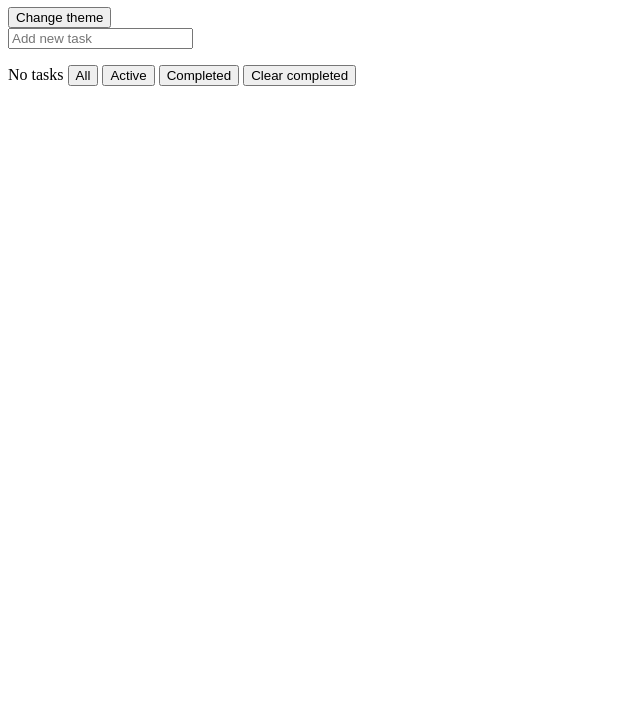
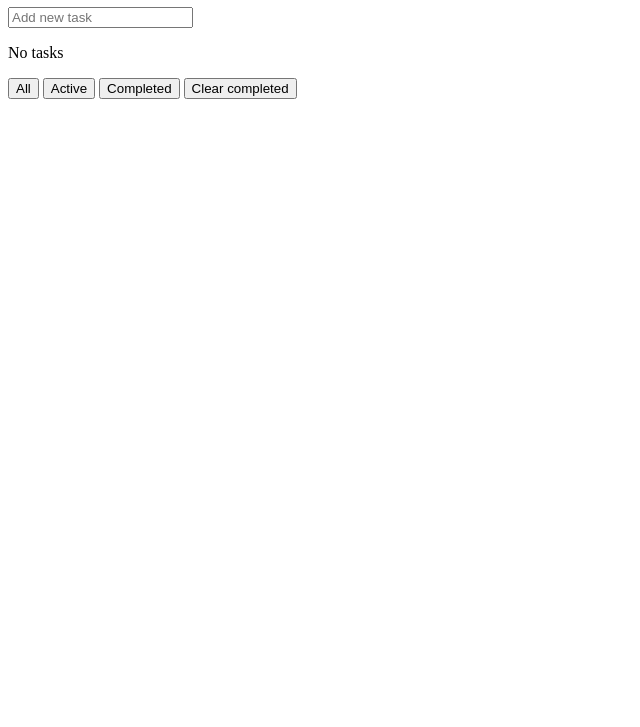
Before and after one commit to danielveg4/todo, a plain HTML site: page index.html in a window 1280 px wide. Shown: the part 73-800 px from the top of the page, without its empty margins (0-640 px from the left). Drawn offline with Linux system fonts and the light colour scheme.

Commit message:
Update index.html

```diff
--- a/index.html
+++ b/index.html
@@ -8,14 +8,13 @@
 <body>
     <header>
         <h1>T O D O</h1>
-        <button>Change theme</button>
     </header>
     <main>
         <input id="task-input" placeholder="Add new task"></input>
         <ul id="task-list">
         </ul>
+        <p id="task-left">0 Items left</p>
         <div>
-            <span id="task-left">0 Items left</span>
             <button id="all-task-button">All</button>
             <button id="active-task-button">Active</button>
             <button id="completed-task-button">Completed</button>
```
